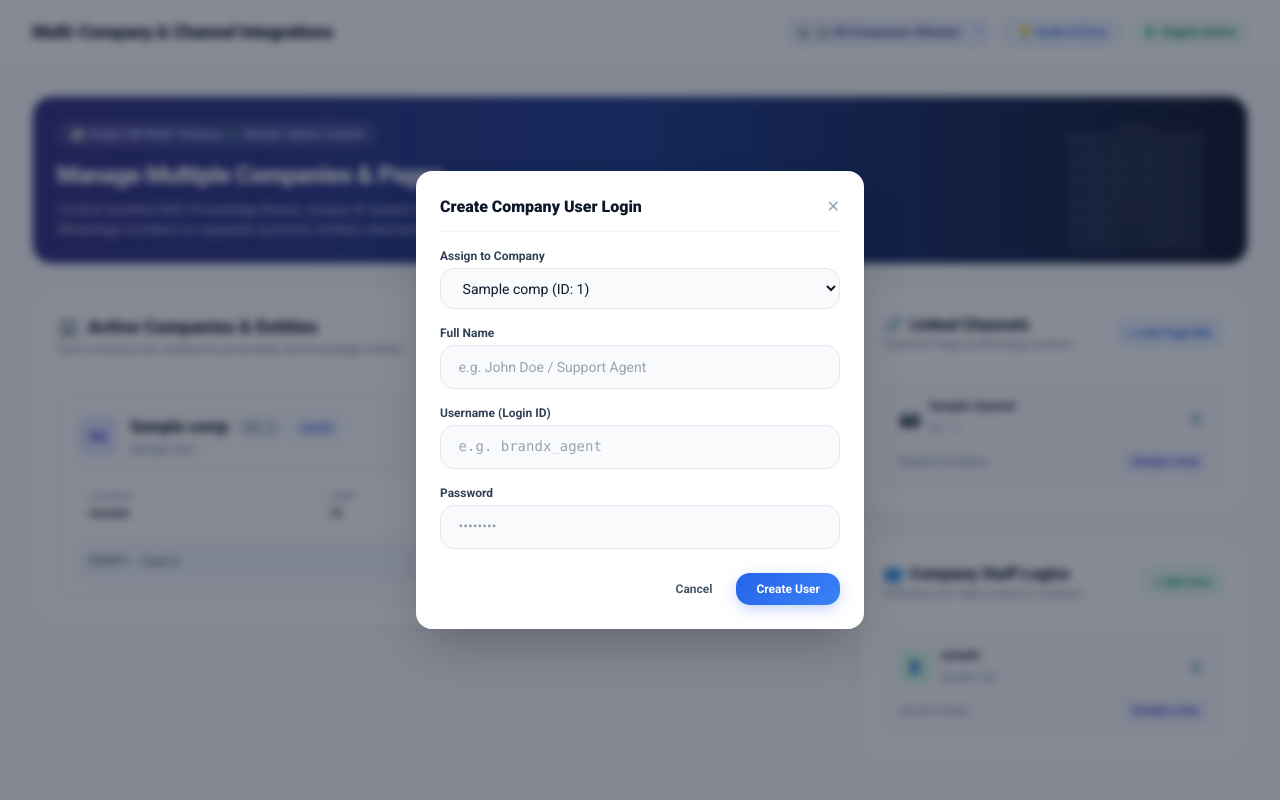
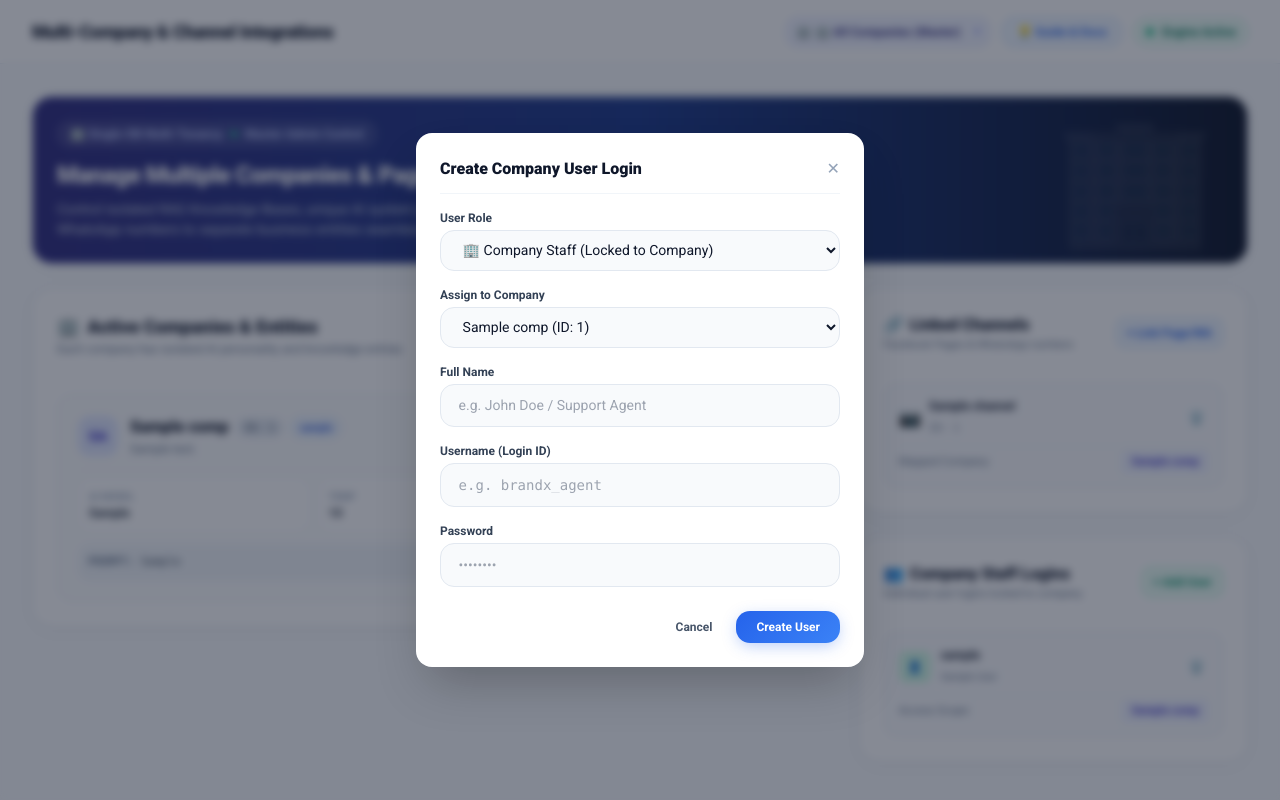
Before and after one commit to Prantho-das/ai-chat-bot, a FastAPI app: template app/templates/companies.html in a window 1280 px wide, after a click on "+ Add User". Run offline with FastAPI, Linux system fonts and the light colour scheme; the template is opened without the code that fills it: most values are stand-ins (such as "Sample title", 1, 10 or a date in 2020); some libraries are stand-ins or nearby versions.

Commit message:
feat: implement multi-company management UI and admin routing for tenant configuration

```diff
--- a/app/templates/companies.html
+++ b/app/templates/companies.html
@@ -204,8 +204,15 @@
         </div>
         <form action="/admin/company-users/create" method="POST" class="space-y-4">
             <div>
+                <label class="block text-xs font-bold text-slate-700 mb-1">User Role</label>
+                <select name="role" id="user_role_select" onchange="toggleCompanySelect(this.value)" class="saas-input w-full">
+                    <option value="company_user">🏢 Company Staff (Locked to Company)</option>
+                    <option value="super_admin">👑 Master Super Admin (Full Access)</option>
+                </select>
+            </div>
+            <div id="company_select_div">
                 <label class="block text-xs font-bold text-slate-700 mb-1">Assign to Company</label>
-                <select name="company_id" required class="saas-input w-full">
+                <select name="company_id" class="saas-input w-full">
                     {% for c in companies %}
                     <option value="{{ c.id }}">{{ c.name }} (ID: {{ c.id }})</option>
                     {% endfor %}
@@ -363,5 +370,14 @@ function openEditCompanyModal(id, name, desc, prompt, model, fallback) {
     document.getElementById('edit_fallback_message').value = fallback === 'None' ? '' : fallback;
     document.getElementById('editCompanyModal').classList.remove('hidden');
 }
+
+function toggleCompanySelect(role) {
+    const compDiv = document.getElementById('company_select_div');
+    if (role === 'super_admin') {
+        compDiv.style.display = 'none';
+    } else {
+        compDiv.style.display = 'block';
+    }
+}
 </script>
 {% endblock %}
```
Also changed, not shown: app/routers/admin.py (+7 -4 lines).
